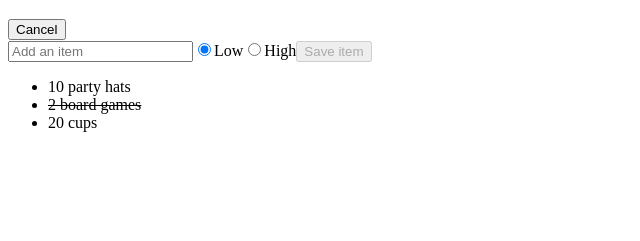
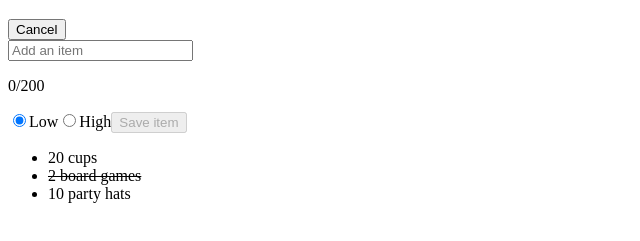
Before and after one commit to Timur11timur/vue-schoole, a plain HTML site: page vue-fundamentals/index.html in a window 1280 px wide. Both pictures are taken after a click on the button "Add item". Shown: the part 61-302 px from the top of the page, without its empty margins (0-640 px from the left). Drawn offline with nearby package versions, Linux system fonts and the light colour scheme.

Commit message:
Add computed properties

```diff
--- a/vue-fundamentals/index.html
+++ b/vue-fundamentals/index.html
@@ -22,6 +22,7 @@
 <!--        <input type="text" v-model="header">-->
         <div v-if="editing">
             <input type="text" v-model="newItem" placeholder="Add an item" @keyup.enter="saveItem">
+            <p>{{characterCount}}/200</p>
             <label><input type="radio" v-model="newItemPriority" value="low">Low</label>
             <label><input type="radio" v-model="newItemPriority" value="high">High</label>
             <button v-on:click="saveItem" v-bind:disabled="newItem.length === 0">Save item</button>
@@ -30,7 +31,7 @@
         <p v-if="items.length === 0">Nice job! You've bought all items!</p>
         <ul>
 <!--            <li v-for="{id, label, purchased} in items"-->
-            <li v-for="item in items"
+            <li v-for="item in reversedItems"
                 :class="{ strikeout: item.purchased }"
                 @click="togglePurchased(item)"
                 :key="item.id">{{ item.label }}</li>
@@ -53,6 +54,14 @@
               ]
             }
           },
+          computed: {
+            characterCount() {
+              return this.newItem.length;
+            },
+            reversedItems() {
+              return [...this.items].reverse();
+            }
+          },
           methods: {
             saveItem() {
               this.items.push({id: this.items.length + 1, label: this.newItem, purchased: false});
```
